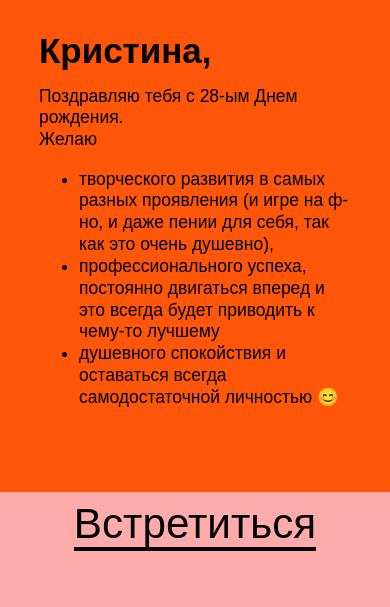
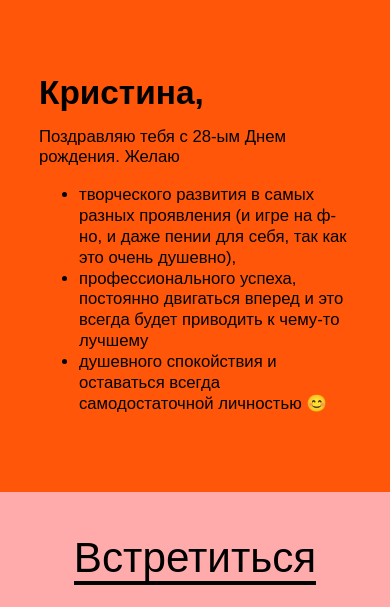
Before and after one commit to boodyvo/happybday.github.io, a plain HTML site: page index.html in a window 390 px wide. Shown: the top 607 px of the page. Drawn offline with nearby package versions, Linux system fonts and the light colour scheme.

Commit message:
Make better for portrait mobile

```diff
--- a/index.html
+++ b/index.html
@@ -8,6 +8,7 @@
             integrity="sha256-CSXorXvZcTkaix6Yvo6HppcZGetbYMGWSFlBw8HfCJo="
             crossorigin="anonymous"></script>
     <link href="style.css" rel="stylesheet" type="text/css">
+    <meta name="viewport" content="width=device-width, initial-scale=1.0">
 </head>
 
     <div class="columns">
@@ -15,8 +16,7 @@
             <div class="columns__column--a--text">
                 <h1> Кристина, </h1>
                 <p>
-                    Поздравляю тебя с 28-ым Днем рождения. <br/>
-                    Желаю
+                    Поздравляю тебя с 28-ым Днем рождения. Желаю <br/>
                     <ul>
                         <li>
                             творческого развития в самых разных проявления (и игре на ф-но, и даже пении для себя, так как это очень душевно),
--- a/style.css
+++ b/style.css
@@ -25,12 +25,15 @@ html {
     padding-left: 10%;
     background-color: #ff5609;
     height: 70vh;
+    display: flex;
+    align-items: center;
+    justify-content: center;
 }
 
 .columns__column--a--text {
-    padding-top: 2vh;
     display: inline-block;
     text-align: left;
+    max-width: 100%;
     font-size: calc(.8rem + 1.2vw);
     line-height: 1.25em;
 }
@@ -85,3 +88,17 @@ html {
 .intro-cta__button:hover {
     cursor: pointer;
 }
+
+@media only screen and (max-width: 600px) {
+    .columns__column--a--text {
+        display: inline-block;
+        text-align: left;
+        max-width: 100%;
+        font-size: calc(.8rem + 1vw);
+        line-height: 1.25em;
+    }
+
+    .intro-cta__button {
+        margin-top: 5vh;
+    }
+}
```
